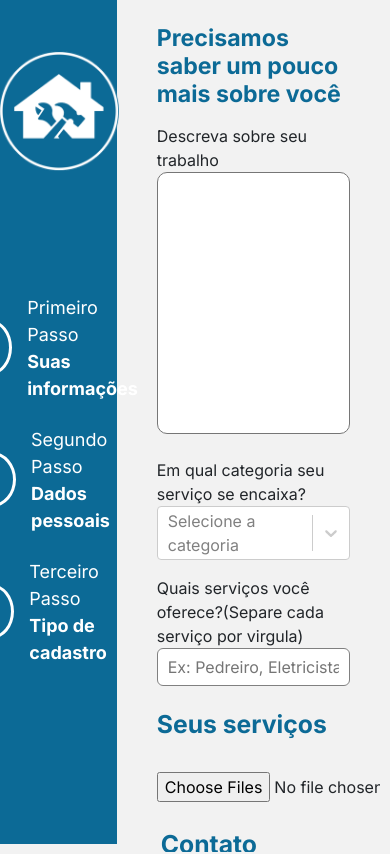
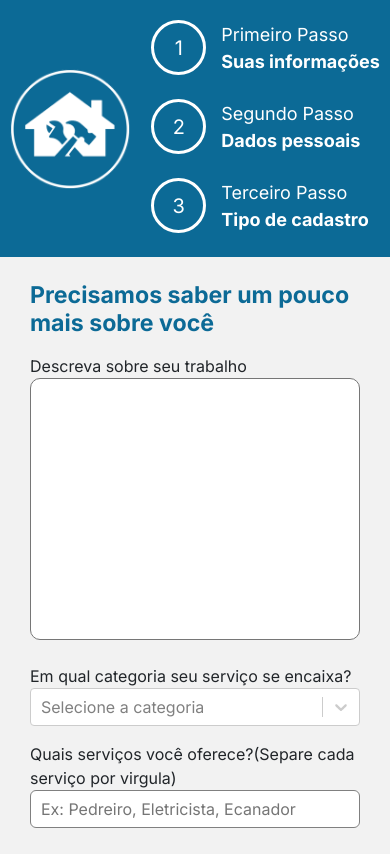
Before and after one commit to MaoNaObraa/MaoNaObra, a React (Vite) app: page /cadastro/anuncioPage in a window 390 px wide. Shown: the top 854 px of the page. Built offline with nearby package versions, Linux system fonts and the light colour scheme.

Commit message:
Feat: ajuste de Responsividade

```diff
--- a/src/components/Cadastro-components/SuasInformacoes/SuasInformacoes.css
+++ b/src/components/Cadastro-components/SuasInformacoes/SuasInformacoes.css
@@ -1,6 +1,6 @@
 .principal-box-cadastro{
     width: 65%;
-    height: 101vh;
+    min-height: 100vh;
     overflow: auto;
     margin: 0 auto;
     padding: 25px 30px;
@@ -68,3 +68,8 @@
     transition: all 400ms;
     width: 250px;
 }
+@media (max-width: 768px) {
+    .principal-box-cadastro{
+        width: 100%;
+    }
+}
--- a/src/components/Cadastro-components/dados-pessoais/DadosPessoais.css
+++ b/src/components/Cadastro-components/dados-pessoais/DadosPessoais.css
@@ -1,7 +1,3 @@
-.dadosPessoais{
-    height: 100vh;
-}
-
 .dadosPessoais::-webkit-scrollbar {
     width: 10px;
   }
--- a/src/components/Cadastro-components/navegation-cadastro/NavegationCadastro.css
+++ b/src/components/Cadastro-components/navegation-cadastro/NavegationCadastro.css
@@ -2,7 +2,7 @@
     height: 100%;
     width: 30%;
     background-color: var(--color-principal);
-    height: 100vh;
+    height: 170vh;
 }
 
 .step-number{
@@ -41,3 +41,10 @@ li{
     margin-top: 20px;
     margin-left: 0.5px;
 }
+@media (max-width: 768px) {
+    #side-bar{
+        flex-direction: row!important;
+        height: 100%!important;
+        width: 100%!important;
+    }
+}
--- a/src/components/Cadastro-components/navegation-cadastro/NavegationCadastro.jsx
+++ b/src/components/Cadastro-components/navegation-cadastro/NavegationCadastro.jsx
@@ -51,7 +51,6 @@ function NavegationCadastro({prestadorServico}) {
                         }
                     </motion.div>
             </div>
-            <div></div>
         </div>
     );
 }
--- a/src/index.css
+++ b/src/index.css
@@ -25,7 +25,6 @@ a{
 
 body{
   background-color: #F2F2F2;
-  overflow: hidden;
 }
 
 .hidden{
--- a/src/pages/Cadastro/Cadastro.jsx
+++ b/src/pages/Cadastro/Cadastro.jsx
@@ -6,6 +6,7 @@ import TipoCadastro from '../../components/Cadastro-components/tipo-cadastro/Tip
 import AnuncioPage from '../../components/Cadastro-components/anuncioPage/anuncioPage';
 import React, { useEffect, useState} from 'react';
 import { motion } from 'framer-motion';
+import './cadastro.css';
 
 
 const Cadastro = () => {
@@ -49,7 +50,7 @@ const Cadastro = () => {
     }, [dadosUser])
     return (
         <>
-            <motion.div className='d-flex' style={{ overflowY: "hidden" }}
+            <motion.div className='d-flex conteudoPrincipal'
                 initial={{ opacity: 0 }}
                 animate={{ opacity: 1 }}>
                 <NavegationCadastro prestadorServico={isPrestadorServicoCadastro}/>
--- /dev/null
+++ b/src/pages/Cadastro/cadastro.css
@@ -0,0 +1,9 @@
+@media (max-width: 768px) {
+    .conteudoPrincipal{
+        display: block!important;
+    }
+
+    .principal-box-cadastro {
+        width: 100%!important;
+    }
+}
```
